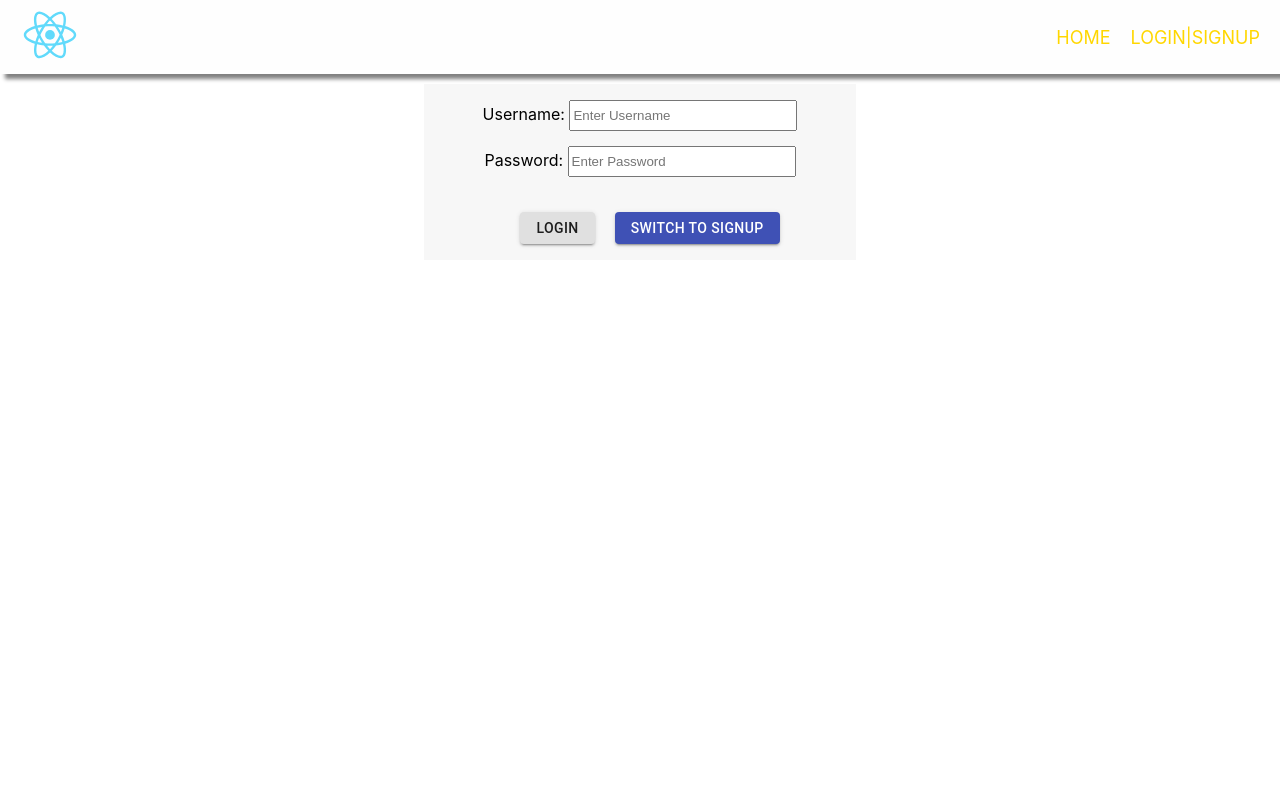
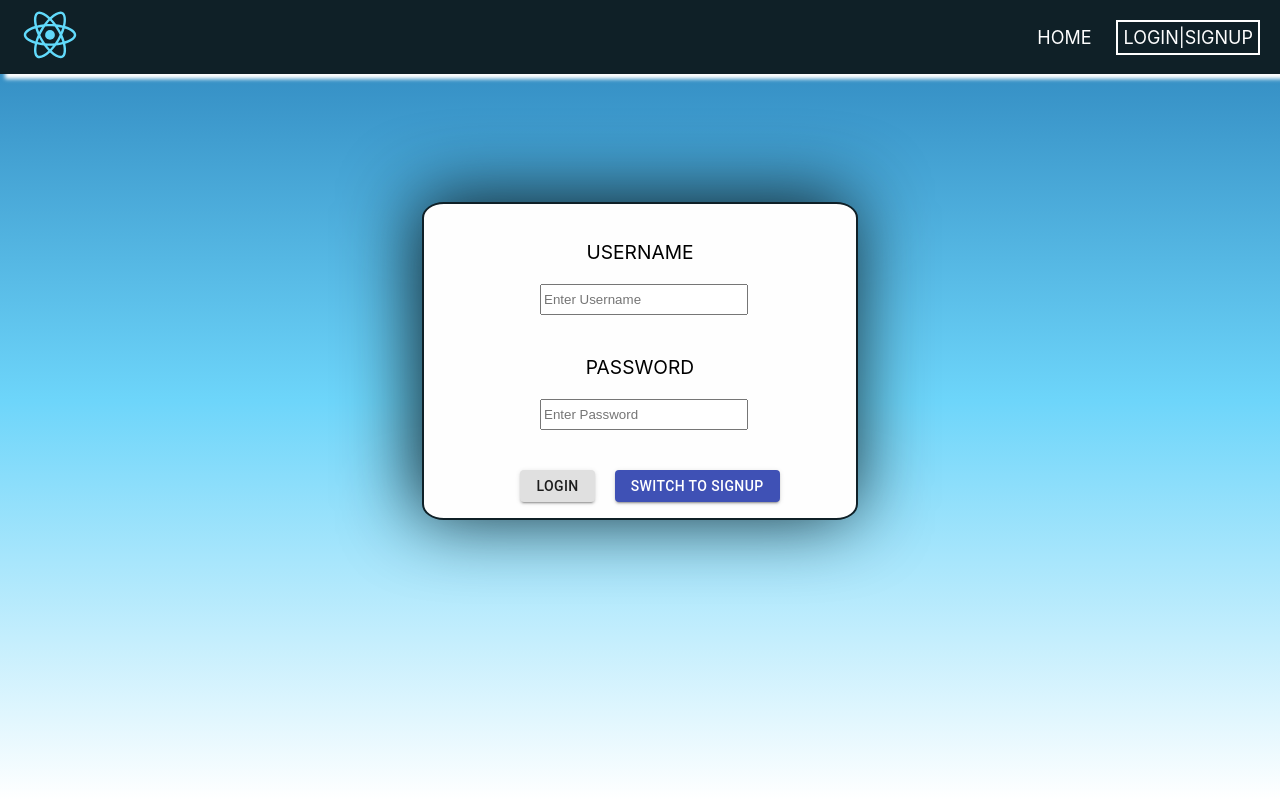
Before and after one commit to SinthooranR/Banking_App, a React (Create React App) app in the folder frontend/: page /authentication in a window 1280 px wide. Built offline with nearby package versions, Linux system fonts and the light colour scheme.

Commit message:
Peer programming, worked on more CSS styling

```diff
--- a/frontend/src/App.css
+++ b/frontend/src/App.css
@@ -14,7 +14,7 @@
 }
 
 .App-header {
-  background-color: #282c34;
+  /* background-color: #282c34; */
   min-height: 100vh;
   display: flex;
   flex-direction: column;
--- a/frontend/src/App.js
+++ b/frontend/src/App.js
@@ -1,4 +1,4 @@
-import React, {useState} from "react";
+import React, { useState } from "react";
 import "./App.css";
 
 // UI Components
@@ -8,6 +8,7 @@ import Navbar from "./components/Shared/Navigation/Navbar";
 import WelcomePage from "./pages/Welcome/Welcome";
 import Authentication from "./pages/Users/Authentication";
 import CardsPage from "./pages/CreditCards/CardManage";
+import OverviewPage from "./pages/Overview/Overview";
 
 import { Authenticate } from "./authContext";
 
@@ -32,6 +33,7 @@ function App() {
   if (loggedIn) {
     route = (
       <Switch>
+        <Route exact path="/" component={OverviewPage} />
         <Route path="/cards" component={CardsPage} />
       </Switch>
     );
@@ -41,7 +43,7 @@ function App() {
         <Route exact path="/" component={WelcomePage} />
         <Route path="/authentication" component={Authentication} />
       </Switch>
-    )
+    );
   }
 
   return (
@@ -49,7 +51,7 @@ function App() {
       value={{
         loggedIn: loggedIn,
         login: login,
-        logout: logout
+        logout: logout,
       }}
     >
       <Router>
--- a/frontend/src/components/Shared/Navigation/NavItem.js
+++ b/frontend/src/components/Shared/Navigation/NavItem.js
@@ -7,9 +7,11 @@ const navItem = (props) => (
   <li className={classes.NavItem}>
     <NavLink
       activeStyle={{
-        color: "#FFD700",
+        color: "#fefefe",
+        border: "2px solid white"
       }}
       to={props.routeLink}
+      exact={props.exact}
     >
       {props.routeName}
     </NavLink>
--- a/frontend/src/components/Shared/Navigation/NavItem.module.css
+++ b/frontend/src/components/Shared/Navigation/NavItem.module.css
@@ -10,14 +10,15 @@
   text-transform: uppercase;
   text-decoration: none;
   font-size: 18px;
-  color: #32cd32;
+  padding: 5px;
+  color: #fefefe;
 }
 
 .NavItem a:hover {
-  border-top: 5px solid #FFD700;
+  border-top: 5px solid #fefefe;
   cursor: pointer;
 }
 
 .NavItem a:visited {
-  color: #32cd32;
+  color: #fefefe;
 }
--- a/frontend/src/components/Shared/Navigation/Navbar.js
+++ b/frontend/src/components/Shared/Navigation/Navbar.js
@@ -4,7 +4,7 @@ import logo from "../../../logo.svg";
 import NavItem from "./NavItem";
 
 import { Authenticate } from "../../../authContext";
-import Button from '@material-ui/core/Button';
+import Button from "@material-ui/core/Button";
 
 import classes from "./Navbar.module.css";
 
@@ -28,14 +28,19 @@ const Navbar = () => {
         <ul className="Navbar">
           {!auth.loggedIn && (
             <React.Fragment>
-              <NavItem routeLink="/" routeName="Home" />
+              <NavItem exact routeLink="/" routeName="Home" />
               <NavItem routeLink="/authentication" routeName="Login|SignUp" />
             </React.Fragment>
           )}
           {auth.loggedIn && (
             <React.Fragment>
+              <NavItem routeLink="/" routeName="Overview" />
               <NavItem routeLink="/cards" routeName="CardStuff" />
-              <Button color="secondary" onClick={logoutHandler} variant="contained">
+              <Button
+                color="secondary"
+                onClick={logoutHandler}
+                variant="contained"
+              >
                 LOGOUT
               </Button>
             </React.Fragment>
--- a/frontend/src/components/Shared/Navigation/Navbar.module.css
+++ b/frontend/src/components/Shared/Navigation/Navbar.module.css
@@ -1,12 +1,13 @@
 .Navbar{
-    background-color: #fefefe;
+    /* background-color: #fefefe; */
+    background-color: #0F2027;
     width: 100%;
     /* position: fixed; */
     display: flex;
     justify-content: space-between;
     align-items: center;
     z-index:1;
-    box-shadow: 5px 5px 4px  grey;
+    box-shadow: 5px 5px 4px  #fefefe;
 }
 
 .Navbar nav{
--- a/frontend/src/index.css
+++ b/frontend/src/index.css
@@ -1,10 +1,15 @@
-body {
+html,body {
   margin: 0;
   font-family: -apple-system, BlinkMacSystemFont, 'Segoe UI', 'Roboto', 'Oxygen',
     'Ubuntu', 'Cantarell', 'Fira Sans', 'Droid Sans', 'Helvetica Neue',
     sans-serif;
   -webkit-font-smoothing: antialiased;
   -moz-osx-font-smoothing: grayscale;
+
+  background-attachment:fixed;
+  /* background-image: linear-gradient(#56ab2f, #a8e063); */
+  background-image: linear-gradient(#2980B9, #6DD5FA, #FFFFFF);
+  height: 100%;
 }
 
 code {
--- /dev/null
+++ b/frontend/src/pages/Overview/Overview.js
@@ -0,0 +1,21 @@
+import React from "react";
+import Typical from "react-typical";
+
+import classes from './Overview.module.css';
+
+const overview = () => (
+  <div>
+    <Typical
+      steps={[
+        "Overview",
+        3000,
+        "Still in Development",
+        5000,
+      ]}
+      loop={Infinity}
+      wrapper="h2"
+    />
+  </div>
+);
+
+export default overview;
--- a/frontend/src/pages/Users/Authentication.js
+++ b/frontend/src/pages/Users/Authentication.js
@@ -4,7 +4,7 @@ import { useHistory } from "react-router-dom";
 import classes from "./Authentication.module.css";
 // import Button from "../../components/Shared/UI/Button";
 
-import Button from '@material-ui/core/Button';
+import Button from "@material-ui/core/Button";
 import { Authenticate } from "../../authContext";
 
 const Login = (props) => {
@@ -21,30 +21,27 @@ const Login = (props) => {
 
   const handleNameChange = (event) => {
     setName(event.target.value);
-    if(!event.target.value){
+    if (!event.target.value) {
       setErrName(true);
-    }
-    else{
+    } else {
       setErrName(false);
     }
   };
 
   const handleUsernameChange = (event) => {
     setUsername(event.target.value);
-    if(event.target.value.length < 6 || event.target.value.length > 10){
+    if (event.target.value.length < 6 || event.target.value.length > 10) {
       setErrUsername(true);
-    }
-    else{
+    } else {
       setErrUsername(false);
     }
   };
 
   const handlePasswordChange = (event) => {
     setPassword(event.target.value);
-    if(event.target.value.length < 6 || event.target.value.length > 10){
+    if (event.target.value.length < 6 || event.target.value.length > 10) {
       setErrPassword(true);
-    }
-    else{
+    } else {
       setErrPassword(false);
     }
   };
@@ -78,10 +75,9 @@ const Login = (props) => {
   return (
     <div className={classes.AuthForm}>
       <form onSubmit={handleSubmit}>
-        <div>
         {signupMode && (
           <div>
-              <label className={classes.inputLabel}>Name: </label>
+            <label>Name </label>
             <input
               type="text"
               placeholder="Enter Name"
@@ -96,7 +92,8 @@ const Login = (props) => {
             )}
           </div>
         )}
-          <label className={classes.inputLabel}>Username: </label>
+        <div>
+          <label>Username </label>
           <input
             type="text"
             placeholder="Enter Username"
@@ -105,12 +102,14 @@ const Login = (props) => {
             className={classes.inputBox}
           />
 
-          {
-            errUsername && <p className={classes.characterErrorMsg}>Username must be between 6 and 10 characters</p>
-          }
+          {errUsername && (
+            <p className={classes.characterErrorMsg}>
+              Username must be between 6 and 10 characters
+            </p>
+          )}
         </div>
         <div>
-          <label className={classes.inputLabel}>Password: </label>
+          <label>Password </label>
           <input
             type="password"
             placeholder="Enter Password"
@@ -124,11 +123,17 @@ const Login = (props) => {
             </p>
           )}
         </div>
-        <div className={classes.authButton} >
-          <Button type="submit" variant="contained">{signupMode ? "SIGNUP" : "LOGIN" }</Button>
+        <div className={classes.authButton}>
+          <Button type="submit" variant="contained">
+            {signupMode ? "SIGNUP" : "LOGIN"}
+          </Button>
         </div>
         <div className={classes.authButton}>
-          <Button onClick={modeSwitchHandler} color="primary" variant="contained">
+          <Button
+            onClick={modeSwitchHandler}
+            color="primary"
+            variant="contained"
+          >
             Switch to {!signupMode ? "SIGNUP" : "LOGIN"}
           </Button>
         </div>
--- a/frontend/src/pages/Users/Authentication.module.css
+++ b/frontend/src/pages/Users/Authentication.module.css
@@ -1,11 +1,13 @@
 .AuthForm{
-    max-width: 400px;
+  max-width: 400px;
 	margin: 10px auto;
 	padding: 16px;
-  background: #F7F7F7;
   text-align: center;
-  margin-left: auto;
-  margin-right: auto;
+  margin-top: 10%;
+  background-color: #fefefe;
+  border: 2px solid #0F2027;
+  box-shadow: -5px -5px 75px #0F2027;
+  border-radius: 5%;
 }
 
 .AuthForm button {
@@ -24,24 +26,30 @@
 .characterErrorMsg {
   color: red;
 }
-.entireForm {
+.AuthForm form {
   text-align: center;
-  margin-left: auto;
-  margin-right: auto;
-}
-.inputLabel{
-  text-align: left;
-}
-.inputBox {
-  height: 25px;
-  width: 55%;
-  display: inline-block;
-  margin-bottom: 15px;
 }
 
-.authButton {
+.AuthForm div{
+  padding-top: 5%;
+}
+
+.AuthForm label{
+  text-transform: uppercase;
+  font-size: 1.2rem;
+}
+
+.AuthForm input {
+  height: 25px;
+  width: 50%;
+  display: block;
+/* top right bottom left */
+  margin: 5% 0 5% 25%;
+}
+
+.AuthForm .authButton {
   display:inline-block;
-  margin-left: 20px;
-  margin-top: 20px;
+  padding-left: 20px;
+  padding-top: 20px;
   text-align: center;
 }
```
Also changed, not shown: frontend/src/pages/Overview/Overview.module.css (added). Lines whose indentation alone changed are shown as unchanged.
